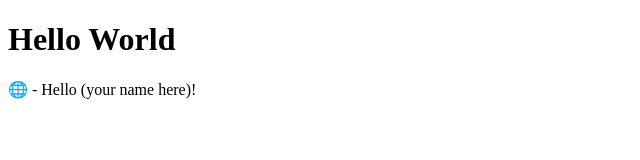
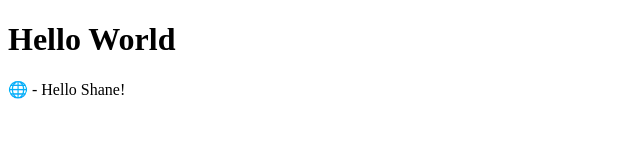
Before and after one commit to Shane-House/Lab1, a plain HTML site: page index.html in a window 1280 px wide. Shown: the full height of the page, 0-640 px from the left. Drawn offline with Linux system fonts and the light colour scheme.

Commit message:
Name Change
NA

```diff
--- a/index.html
+++ b/index.html
@@ -7,7 +7,7 @@
 	<body>
 		<h1>Hello World</h1>
 		<p>
- 			&#127760 - Hello (your name here)!
+ 			&#127760 - Hello Shane!
 		</p>
 	</body>
 </html>
```
